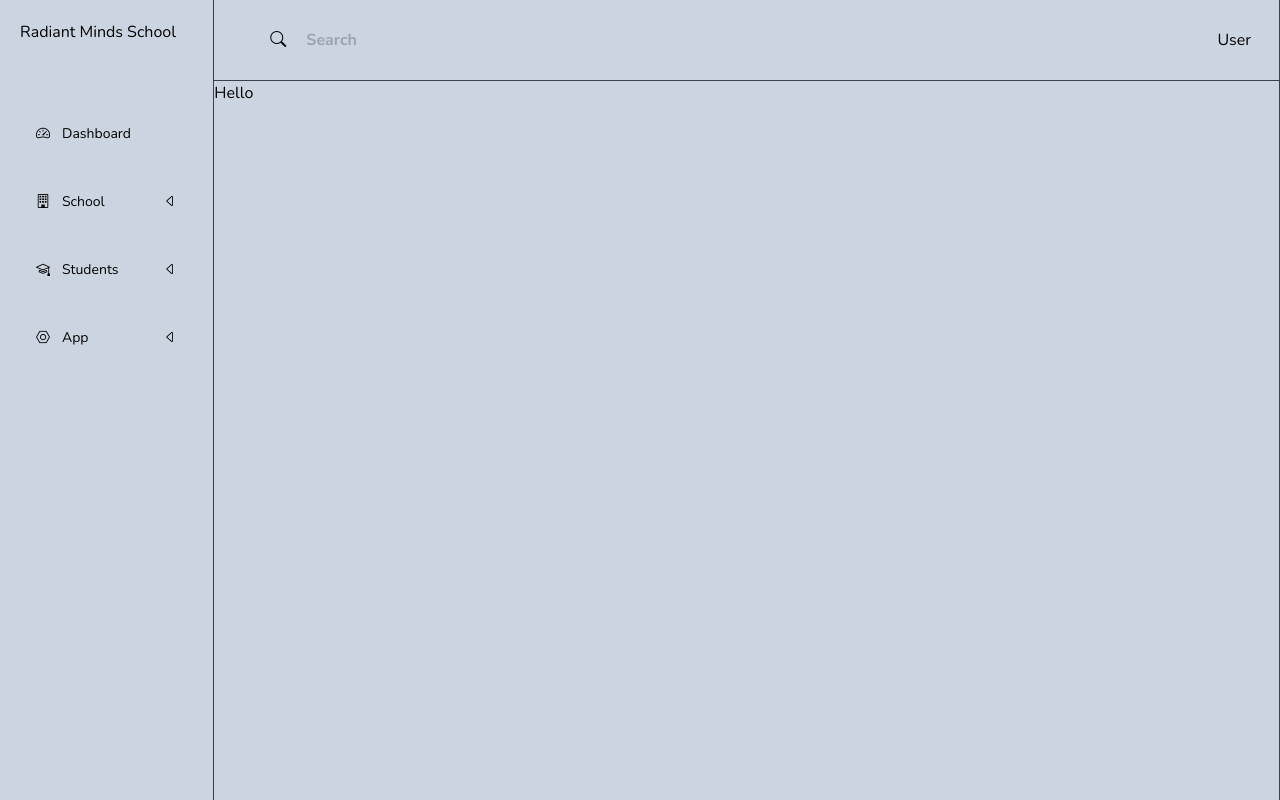
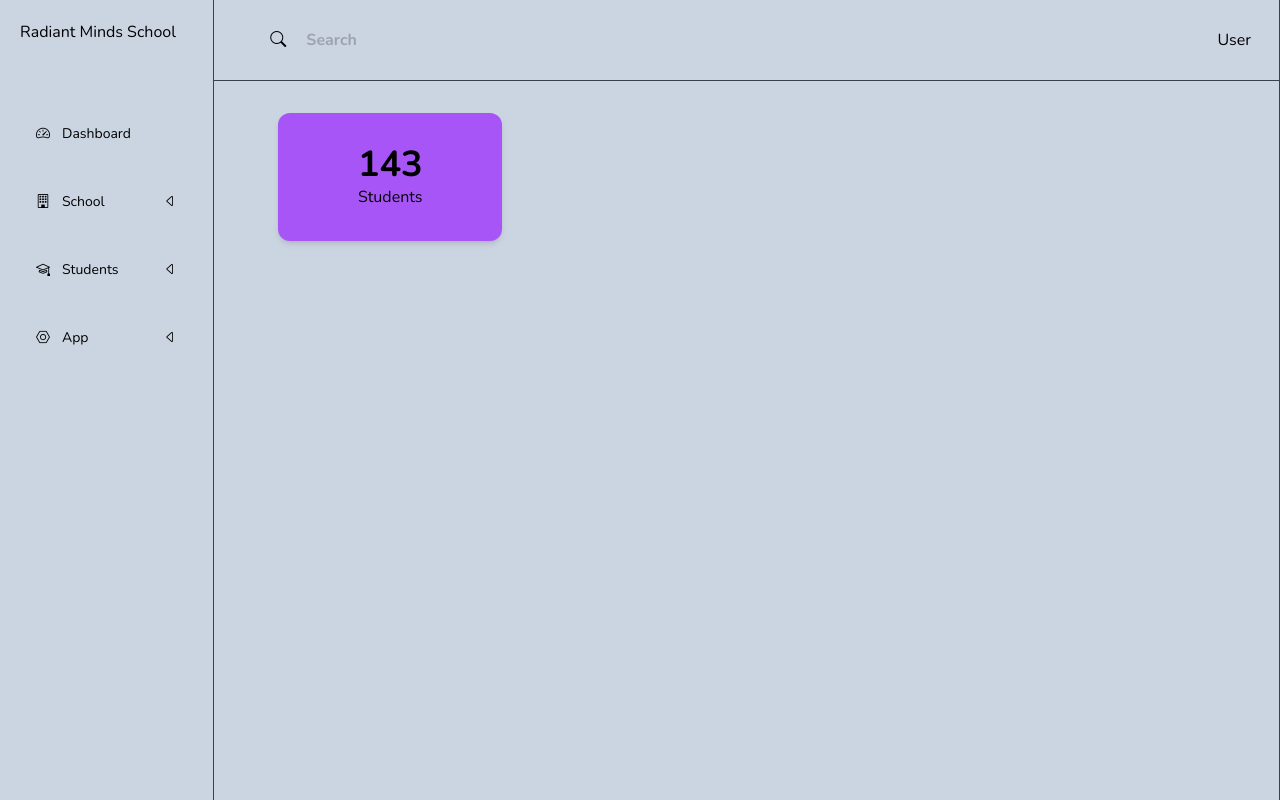
Before and after one commit to babalolajnr/rms-admin-panel, a Vue app: page / in a window 1280 px wide. Built offline with nearby package versions, Linux system fonts and the light colour scheme; the HTML template or start-up script is replaced by a standard one.

Commit message:
add info card

```diff
--- a/src/views/DashboardView.vue
+++ b/src/views/DashboardView.vue
@@ -1,4 +1,15 @@
 <template>
-  <div>Hello</div>
+  <div class="flex flex-col mx-16 my-8">
+    <div class="flex">
+      <div
+        class="w-56 h-32 rounded-xl bg-purple-500 flex items-center justify-center shadow-md"
+      >
+        <div class="flex flex-col">
+          <span class="text-4xl font-bold"> 143 </span>
+          <span> Students </span>
+        </div>
+      </div>
+    </div>
+  </div>
 </template>
 <script setup lang="ts"></script>
```
